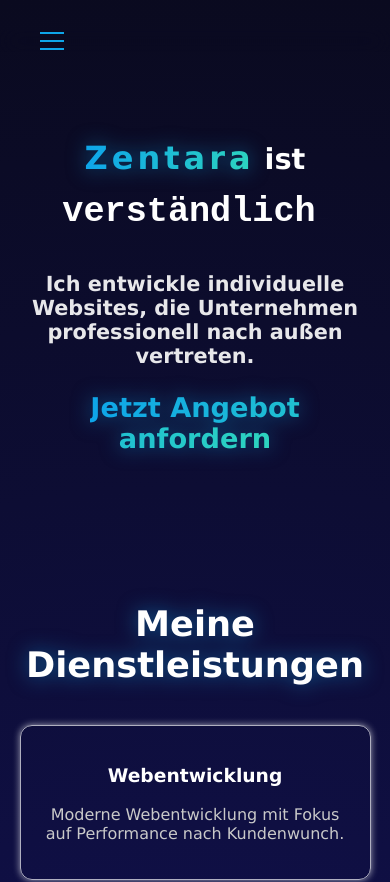
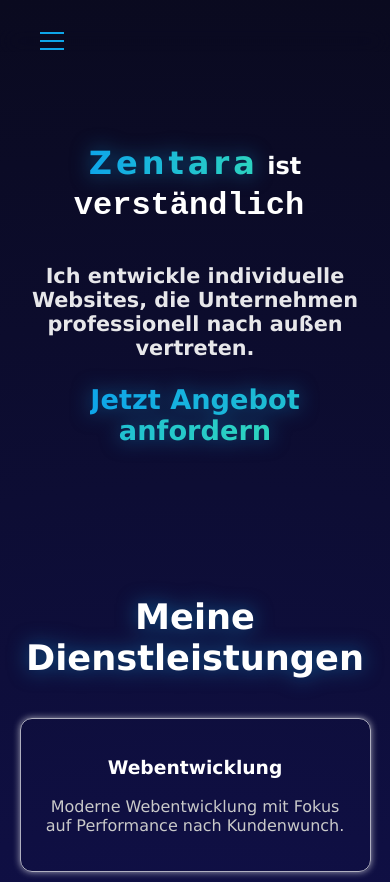
Before and after one commit to niklas617/Website-Zentara, a Next.js app: page / in a window 390 px wide. Shown: the top 882 px of the page. Built offline with nearby package versions, Linux system fonts and the light colour scheme.

Commit message:
Typewriter Fix

```diff
--- a/app/page.tsx
+++ b/app/page.tsx
@@ -1,3 +1,4 @@
+"use client";
 import Link from "next/link";
 import NavBar from "../components/NavBar";
 import Image from "next/image";
--- a/components/Typewriter.module.css
+++ b/components/Typewriter.module.css
@@ -64,29 +64,28 @@
 /* --- HANDY OPTIMIERUNG --- */
 @media (max-width: 768px) {
     .wrapper {
-        padding-left: 20px;
-        /* Das riesige 100px-Padding auf ein normales Maß reduzieren */
-        padding-right: 20px;
-        font-size: 1.8rem;
-        /* Schriftgröße für den normalen Text verkleinern */
-        flex-direction: column;
-        /* Setzt "Zentara ist" und das dynamische Wort ordentlich untereinander */
-        align-items: center;
-        /* Zentriert den gesamten Block */
-        text-align: center;
-        margin-top: 15px;
+        padding-left: 20px !important;
+        padding-right: 20px !important;
+        font-size: 1.5rem !important;
+        /* Etwas kleiner gemacht für lange Wörter */
+        flex-direction: column !important;
+        align-items: center !important;
+        text-align: center !important;
+        margin-top: 20px !important;
+        gap: 5px !important;
+        /* Abstand zwischen "Zentara ist" und dem getippten Wort */
     }
 
     .staticText {
-        white-space: normal;
-        /* Verhindert, dass unsichtbare Leerzeichen das Layout dehnen */
+        white-space: normal !important;
+        line-height: 1.2 !important;
     }
 
     .dynamicBox {
-        font-size: 2.2rem;
-        /* Das dynamische Wort auch passend verkleinern */
-        padding: 0;
-        top: 0;
-        /* Den kleinen 8px-Versatz zurücksetzen, damit es zentriert gut aussieht */
+        font-size: 2rem !important;
+        padding: 0 !important;
+        top: 0 !important;
+        display: block !important;
+        /* Zwingt das Wort sicher in eine eigene Zeile */
     }
 }
--- a/components/Typewriter.tsx
+++ b/components/Typewriter.tsx
@@ -37,7 +37,6 @@
           Zentara
         </Link>{" "}
         ist
-        <br />
       </span>
       <span className={styles.dynamicBox}>
         {words[index].substring(0, subIndex)}
```
